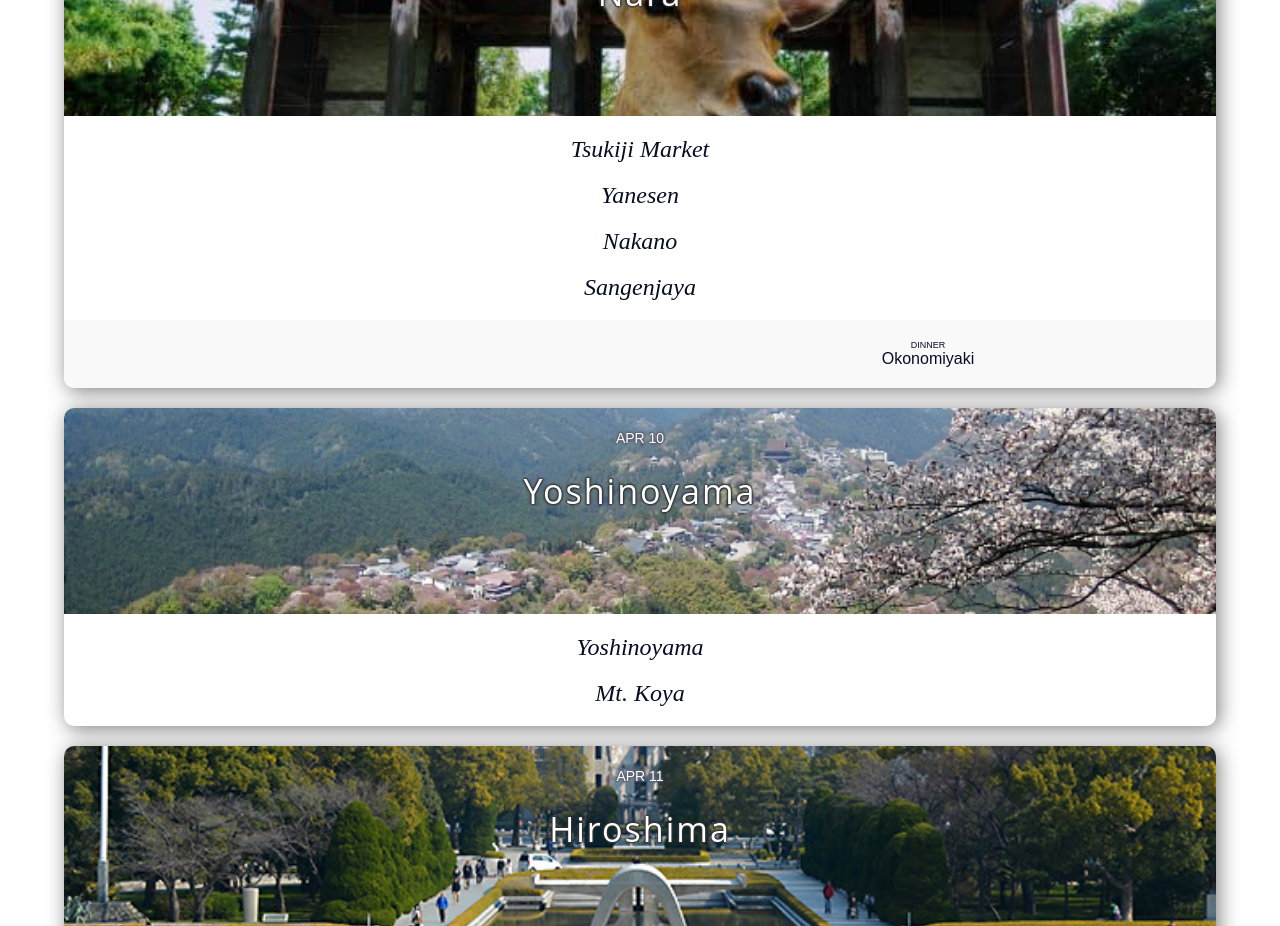
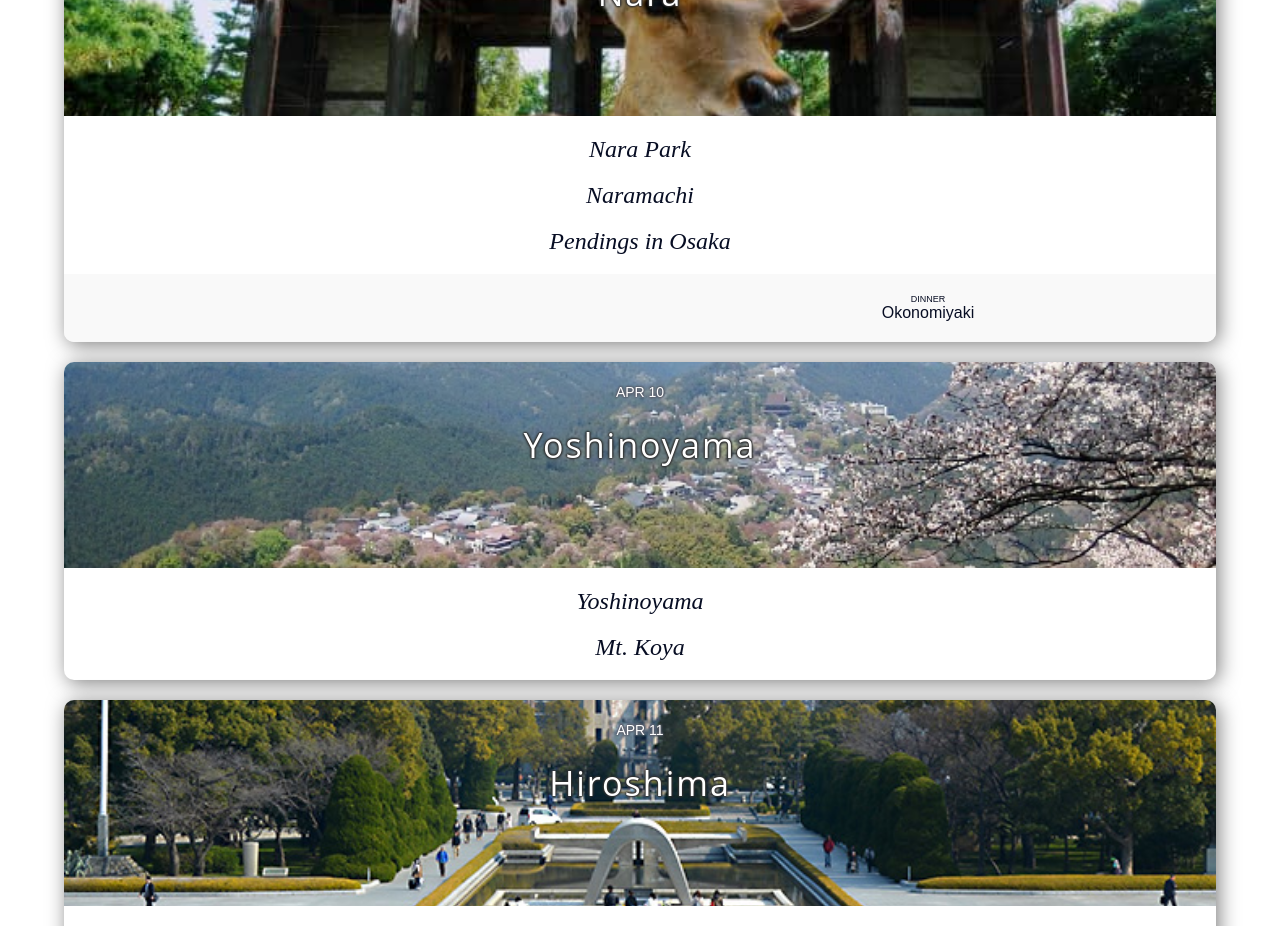
Before and after one commit to fonse/japan-trip, a React (Create React App) app: page / in a window 1280 px wide. Shown: the part 3320-4246 px from the top of the page. Built offline with nearby package versions, Linux system fonts and the light colour scheme.

Commit message:
Forgot Nara

```diff
--- a/src/App.js
+++ b/src/App.js
@@ -78,7 +78,7 @@ class App extends Component {
       {
         "date": "Apr 09",
         "title": "Nara",
-        "highlights": ["Tsukiji Market", "Yanesen", "Nakano", "Sangenjaya"],
+        "highlights": ["Nara Park", "Naramachi", "Pendings in Osaka"],
         "lunch": null,
         "dinner": "Okonomiyaki",
         "image": img_nara
```
